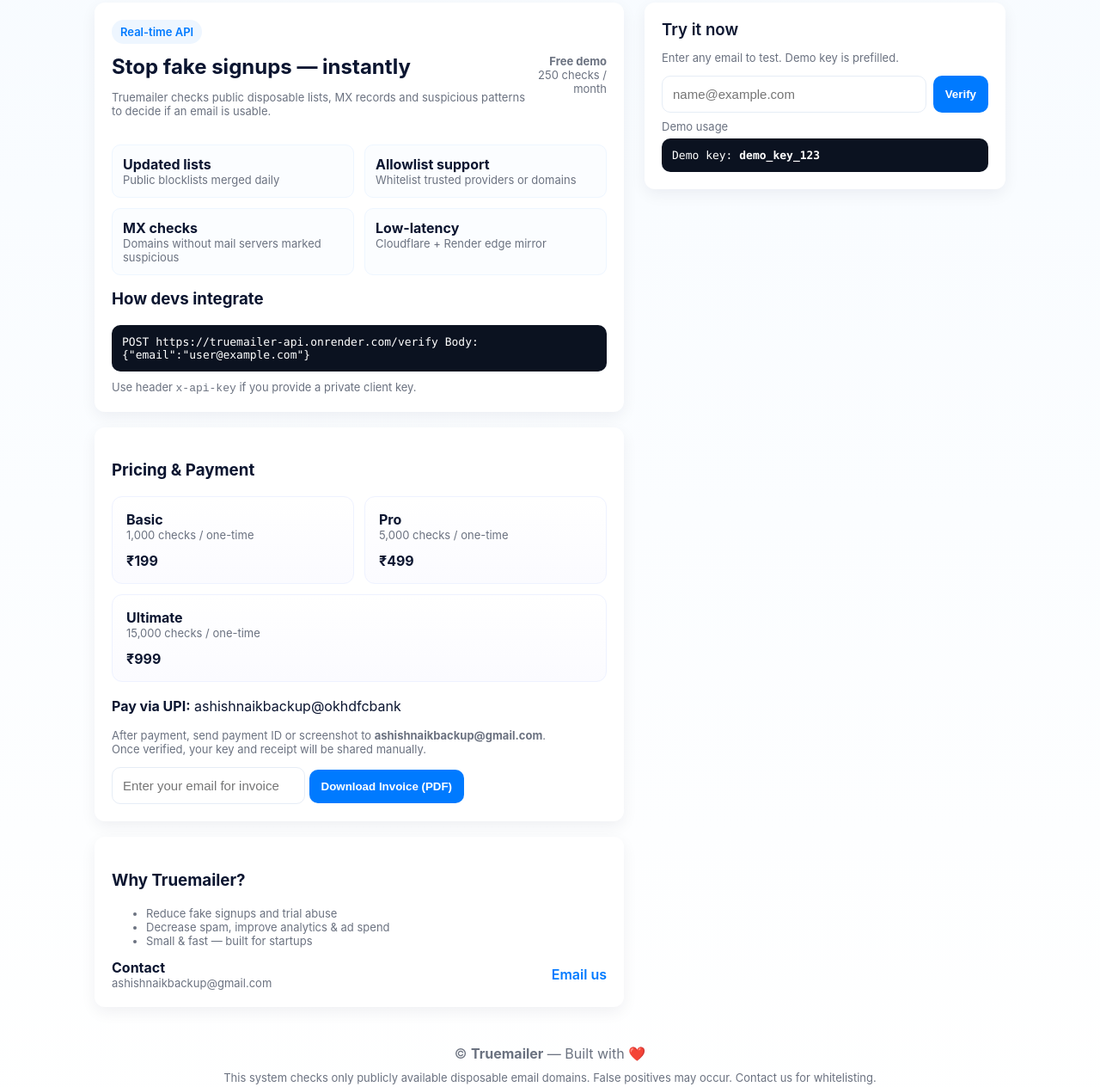
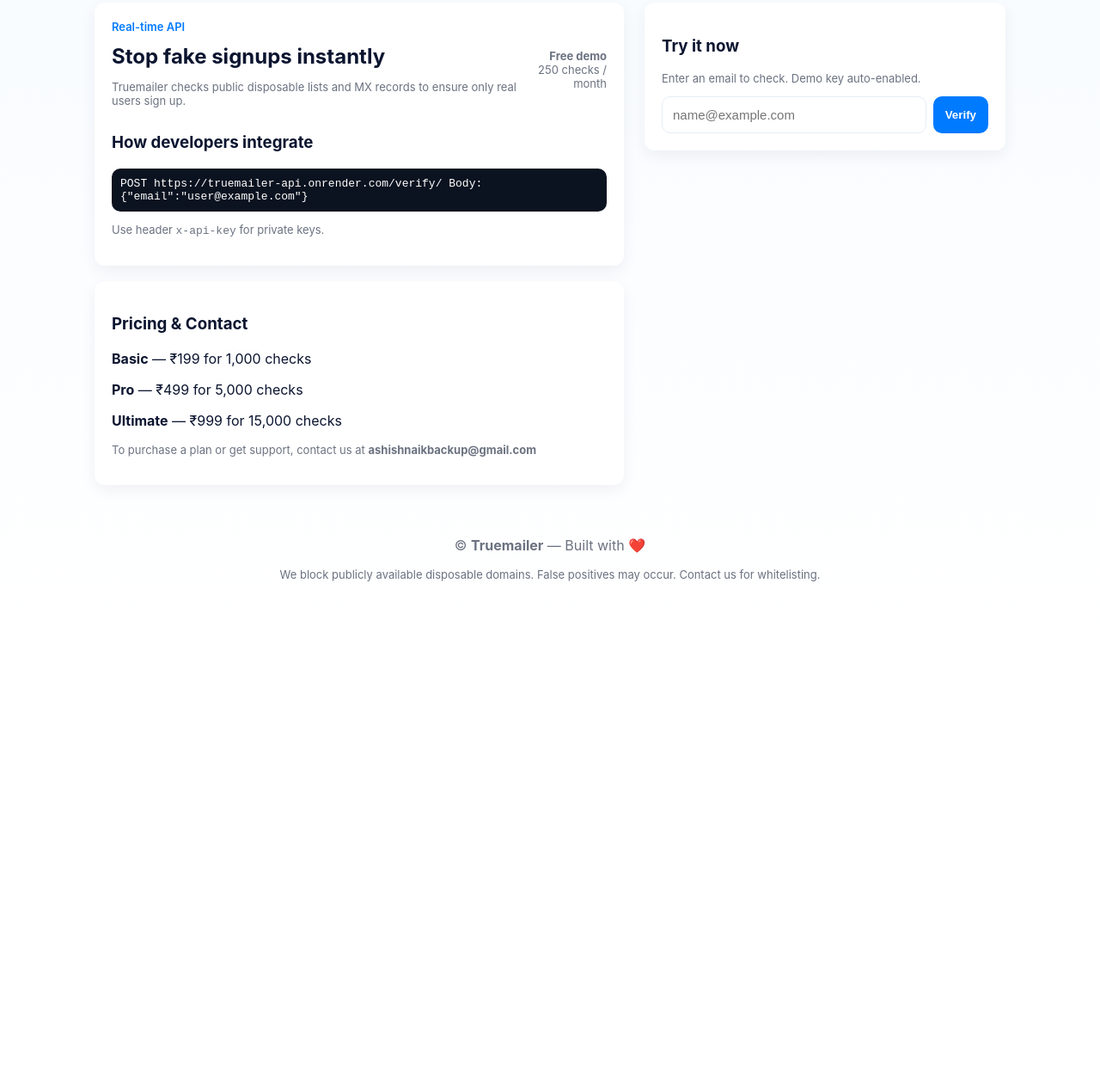
Before and after one commit to truemailer/website, a plain HTML site: page index.html in a window 1280 px wide. Shown: the part 143-1407 px from the top of the page at 86% size. After the commit the page ends 906 px from the top, so only its background shows below. Drawn offline with nearby package versions, Linux system fonts and the light colour scheme.

Commit message:
Update index.html

```diff
--- a/index.html
+++ b/index.html
@@ -3,51 +3,61 @@
 <head>
   <meta charset="utf-8" />
   <meta name="viewport" content="width=device-width,initial-scale=1" />
-  <title>Truemailer — Block disposable emails</title>
-  <meta name="description" content="Truemailer — real-time email verification API. Block disposable/temporary emails and accept only trusted providers." />
+  <title>Truemailer — Block Disposable Emails</title>
+  <meta name="description" content="Truemailer — real-time API to block disposable, fake, and temporary emails. Protect your signups and preserve trial integrity." />
+  <meta http-equiv="Cache-Control" content="no-cache, no-store, must-revalidate" />
   <link rel="icon" href="data:," />
   <script src="https://cdnjs.cloudflare.com/ajax/libs/jspdf/2.5.1/jspdf.umd.min.js"></script>
   <style>
-    :root{
-      --bg:#f7fbff;
-      --card:#ffffff;
-      --accent:#007aff;
-      --muted:#6b7280;
-      --dark:#0b1530;
-      --success:#16a34a;
-      --danger:#ef4444;
-      --radius:12px;
+    :root {
+      --bg: #f7fbff;
+      --card: #ffffff;
+      --accent: #007aff;
+      --muted: #6b7280;
+      --dark: #0b1530;
+      --success: #16a34a;
+      --danger: #ef4444;
+      --radius: 12px;
       font-family: Inter, system-ui, -apple-system, "Segoe UI", Roboto, "Helvetica Neue", Arial;
     }
-    *{box-sizing:border-box}
-    body{margin:0;background:linear-gradient(180deg,var(--bg),#fff);color:var(--dark);-webkit-font-smoothing:antialiased}
-    .container{max-width:1100px;margin:36px auto;padding:20px}
-    header{display:flex;align-items:center;gap:18px}
-    .logo{display:flex;align-items:center;gap:12px}
-    .logo svg{width:48px;height:48px}
-    h1{font-size:28px;margin:0}
-    p.lead{margin:8px 0 0;color:var(--muted)}
-    .grid{display:grid;grid-template-columns:1fr 420px;gap:24px;margin-top:28px}
-    .card{background:var(--card);border-radius:var(--radius);box-shadow:0 6px 18px rgba(11,21,48,0.06);padding:20px}
-    .demo-title{font-weight:600;margin:0 0 8px}
-    .input-row{display:flex;gap:8px}
-    input[type="text"], input[type="email"]{flex:1;padding:12px;border-radius:10px;border:1px solid #e6edf6;font-size:15px}
-    button.primary{background:var(--accent);color:#fff;padding:12px 14px;border-radius:10px;border:0;font-weight:600;cursor:pointer}
-    .result{margin-top:12px;padding:12px;border-radius:10px;background:#f0f6ff;color:var(--dark)}
-    .result.good{border-left:6px solid var(--success)}
-    .result.bad{border-left:6px solid var(--danger)}
-    .small{font-size:13px;color:var(--muted)}
-    .features{display:grid;grid-template-columns:repeat(2,1fr);gap:12px;margin-top:18px}
-    .feature{background:#fbfdff;padding:12px;border-radius:10px;border:1px solid #eef6ff}
-    .pricing{display:flex;gap:12px;margin-top:18px;flex-wrap:wrap}
-    .plan{flex:1;min-width:200px;padding:16px;border-radius:12px;background:linear-gradient(180deg,#fff,#fbfbff);border:1px solid #eef2ff}
-    footer{text-align:center;color:var(--muted);margin-top:26px;padding:18px 0}
-    @media(max-width:900px){.grid{grid-template-columns:1fr}.logo svg{width:42px;height:42px}.container{padding:12px}}
-    .tag{display:inline-block;background:#eef6ff;color:var(--accent);padding:6px 10px;border-radius:999px;font-weight:600;font-size:13px}
-    .api-snippet{background:#0b1220;color:#fff;padding:12px;border-radius:10px;font-family:ui-monospace, SFMono-Regular, Menlo, Monaco, "Roboto Mono", monospace;font-size:13px}
-    .contact-row{display:flex;gap:12px;align-items:center}
-    .contact-row a{color:var(--accent);text-decoration:none;font-weight:600}
-    .foot-note{font-size:13px;color:var(--muted);margin-top:10px}
+    * { box-sizing: border-box; }
+    body {
+      margin: 0;
+      background: linear-gradient(180deg, var(--bg), #fff);
+      color: var(--dark);
+      -webkit-font-smoothing: antialiased;
+    }
+    .container { max-width: 1100px; margin: 36px auto; padding: 20px; }
+    header { display: flex; align-items: center; gap: 18px; }
+    .logo { display: flex; align-items: center; gap: 12px; }
+    .logo svg { width: 48px; height: 48px; }
+    h1 { font-size: 28px; margin: 0; }
+    p.lead { margin: 8px 0 0; color: var(--muted); }
+    .grid { display: grid; grid-template-columns: 1fr 420px; gap: 24px; margin-top: 28px; }
+    .card {
+      background: var(--card);
+      border-radius: var(--radius);
+      box-shadow: 0 6px 18px rgba(11, 21, 48, 0.06);
+      padding: 20px;
+    }
+    .input-row { display: flex; gap: 8px; }
+    input[type="text"], input[type="email"] {
+      flex: 1; padding: 12px; border-radius: 10px;
+      border: 1px solid #e6edf6; font-size: 15px;
+    }
+    button.primary {
+      background: var(--accent); color: #fff;
+      padding: 12px 14px; border-radius: 10px;
+      border: 0; font-weight: 600; cursor: pointer;
+    }
+    .result {
+      margin-top: 12px; padding: 12px;
+      border-radius: 10px; background: #f0f6ff; color: var(--dark);
+    }
+    .result.good { border-left: 6px solid var(--success); }
+    .result.bad { border-left: 6px solid var(--danger); }
+    .small { font-size: 13px; color: var(--muted); }
+    footer { text-align: center; color: var(--muted); margin-top: 26px; padding: 18px 0; }
   </style>
 </head>
 <body>
@@ -72,165 +82,99 @@
         <div class="card">
           <div style="display:flex;justify-content:space-between;align-items:center">
             <div>
-              <div class="tag">Real-time API</div>
-              <h2 style="margin:12px 0 4px">Stop fake signups — instantly</h2>
-              <p class="small">Truemailer checks public disposable lists, MX records and suspicious patterns to decide if an email is usable.</p>
+              <div class="small" style="color:var(--accent);font-weight:600;">Real-time API</div>
+              <h2 style="margin:12px 0 4px">Stop fake signups instantly</h2>
+              <p class="small">Truemailer checks public disposable lists and MX records to ensure only real users sign up.</p>
             </div>
-            <div style="text-align:right" class="small">
+            <div class="small" style="text-align:right;">
               <div style="font-weight:700">Free demo</div>
               <div>250 checks / month</div>
             </div>
           </div>
 
-          <div class="features">
-            <div class="feature"><strong>Updated lists</strong><div class="small">Public blocklists merged daily</div></div>
-            <div class="feature"><strong>Allowlist support</strong><div class="small">Whitelist trusted providers or domains</div></div>
-            <div class="feature"><strong>MX checks</strong><div class="small">Domains without mail servers marked suspicious</div></div>
-            <div class="feature"><strong>Low-latency</strong><div class="small">Cloudflare + Render edge mirror</div></div>
-          </div>
-
-          <h3 style="margin-top:16px">How devs integrate</h3>
-          <div class="api-snippet" id="api-snippet">
-POST https://truemailer-api.onrender.com/verify
+          <h3 style="margin-top:16px">How developers integrate</h3>
+          <div class="small" style="background:#0b1220;color:white;padding:10px;border-radius:10px;font-family:monospace;">
+POST https://truemailer-api.onrender.com/verify/
 Body: {"email":"user@example.com"}
           </div>
-          <div class="foot-note">Use header <code>x-api-key</code> if you provide a private client key.</div>
+          <p class="small">Use header <code>x-api-key</code> for private keys.</p>
         </div>
 
         <div class="card" style="margin-top:18px">
-          <h3>Pricing & Payment</h3>
-          <div class="pricing">
-            <div class="plan"><strong>Basic</strong><div class="small">1,000 checks / one-time</div><div style="margin-top:12px;font-weight:700">₹199</div></div>
-            <div class="plan"><strong>Pro</strong><div class="small">5,000 checks / one-time</div><div style="margin-top:12px;font-weight:700">₹499</div></div>
-            <div class="plan"><strong>Ultimate</strong><div class="small">15,000 checks / one-time</div><div style="margin-top:12px;font-weight:700">₹999</div></div>
-          </div>
-
-          <div style="margin-top:18px">
-            <p><b>Pay via UPI:</b> ashishnaikbackup@okhdfcbank</p>
-            <p class="small">After payment, send payment ID or screenshot to <b>ashishnaikbackup@gmail.com</b>.<br>Once verified, your key and receipt will be shared manually.</p>
-
-            <div style="margin-top:10px">
-              <input type="email" id="invoiceEmail" placeholder="Enter your email for invoice" />
-              <button class="primary" onclick="generateInvoice()">Download Invoice (PDF)</button>
-            </div>
-          </div>
-        </div>
-
-        <div class="card" style="margin-top:18px">
-          <h3>Why Truemailer?</h3>
-          <ul class="small">
-            <li>Reduce fake signups and trial abuse</li>
-            <li>Decrease spam, improve analytics & ad spend</li>
-            <li>Small & fast — built for startups</li>
-          </ul>
-          <div style="margin-top:12px" class="contact-row">
-            <div><strong>Contact</strong><div class="small">ashishnaikbackup@gmail.com</div></div>
-            <div style="margin-left:auto"><a href="mailto:ashishnaikbackup@gmail.com">Email us</a></div>
-          </div>
+          <h3>Pricing & Contact</h3>
+          <p><b>Basic</b> — ₹199 for 1,000 checks</p>
+          <p><b>Pro</b> — ₹499 for 5,000 checks</p>
+          <p><b>Ultimate</b> — ₹999 for 15,000 checks</p>
+          <p style="margin-top:14px;" class="small">To purchase a plan or get support, contact us at <b>ashishnaikbackup@gmail.com</b></p>
         </div>
       </div>
 
-      <!-- Demo Panel -->
       <aside>
         <div class="card">
-          <h3 class="demo-title">Try it now</h3>
-          <p class="small">Enter any email to test. Demo key is prefilled.</p>
-
-          <div style="margin-top:12px">
-            <div class="input-row">
-              <input id="demo-email" type="text" placeholder="name@example.com" />
-              <button id="check-btn" class="primary">Verify</button>
-            </div>
-
-            <div style="margin-top:8px" class="small">
-              <label>Demo usage</label>
-              <div style="margin-top:6px" class="api-snippet">Demo key: <strong>demo_key_123</strong></div>
-            </div>
-
-            <div id="result" class="result" style="display:none"></div>
-            <div id="loader" class="small" style="display:none;margin-top:8px">⏳ Checking…</div>
+          <h3>Try it now</h3>
+          <p class="small">Enter an email to check. Demo key auto-enabled.</p>
+          <div class="input-row">
+            <input id="demo-email" type="text" placeholder="name@example.com" />
+            <button id="check-btn" class="primary">Verify</button>
           </div>
+          <div id="result" class="result" style="display:none;"></div>
+          <div id="loader" class="small" style="display:none;margin-top:8px;">⏳ Checking…</div>
         </div>
       </aside>
     </div>
 
     <footer>
-      <div>© <strong>Truemailer</strong> — Built with ❤️</div>
-      <div class="foot-note">This system checks only publicly available disposable email domains. False positives may occur. Contact us for whitelisting.</div>
+      <p>© <strong>Truemailer</strong> — Built with ❤️</p>
+      <p class="small">We block publicly available disposable domains. False positives may occur. Contact us for whitelisting.</p>
     </footer>
   </div>
 
   <script>
-    const WORKER_URL = "https://truemailer-api.onrender.com/verify";
+    const WORKER_URL = "https://truemailer-api.onrender.com/verify/";
     const btn = document.getElementById("check-btn");
     const emailInput = document.getElementById("demo-email");
     const resultDiv = document.getElementById("result");
     const loader = document.getElementById("loader");
 
-    function showResult(obj){
+    function showResult(obj) {
       resultDiv.style.display = "block";
       resultDiv.className = "result " + (obj.is_disposable || obj.valid === false ? "bad" : "good");
-      if(obj.valid === false || obj.is_disposable){
-        resultDiv.innerHTML = `<strong style="color:var(--danger)">Blocked:</strong> ${obj.reason || "Disposable or invalid"}<div class="small" style="margin-top:8px">${obj.email}</div>`;
-      } else {
-        resultDiv.innerHTML = `<strong style="color:var(--success)">Allowed:</strong> ${obj.reason || "Valid"}<div class="small" style="margin-top:8px">${obj.email}</div>`;
-      }
+      resultDiv.innerHTML = obj.valid === false || obj.is_disposable
+        ? `❌ <strong>Blocked:</strong> ${obj.reason || "Disposable or invalid"}<div class="small">${obj.email}</div>`
+        : `✅ <strong>Allowed:</strong> ${obj.reason || "Valid"}<div class="small">${obj.email}</div>`;
     }
 
-    btn.addEventListener("click", async () => {
+    async function checkEmail() {
       const email = emailInput.value.trim();
-      if(!email){ resultDiv.style.display="block"; resultDiv.className="result bad"; resultDiv.innerText="Please type an email."; return; }
+      if (!email) {
+        resultDiv.style.display = "block";
+        resultDiv.className = "result bad";
+        resultDiv.innerText = "Please type an email.";
+        return;
+      }
       loader.style.display = "block";
       resultDiv.style.display = "none";
-      try{
+      try {
         const res = await fetch(WORKER_URL, {
           method: "POST",
           headers: { "Content-Type": "application/json" },
           body: JSON.stringify({ email, api_key: "demo_key_123" })
         });
         const data = await res.json();
-        let parsed = { valid: true, is_disposable: false, reason: "Valid", email };
-        if(typeof data === "object"){
-          parsed.valid = data.valid !== undefined ? data.valid : (data.is_disposable === undefined ? true : !data.is_disposable);
-          parsed.is_disposable = data.is_disposable !== undefined ? data.is_disposable : (!parsed.valid);
-          parsed.reason = data.reason || data.message || (parsed.is_disposable ? "Blocked" : "Allowed");
-          parsed.email = data.email || email;
-        }
-        showResult(parsed);
-      }catch(err){
+        showResult(data);
+      } catch {
         resultDiv.style.display = "block";
-        resultDiv.className="result bad";
-        resultDiv.innerText = "⚠️ Network or server error. Try again later.";
-      }finally{
+        resultDiv.className = "result bad";
+        resultDiv.innerText = "⚠️ Server unreachable. Try again later.";
+      } finally {
         loader.style.display = "none";
       }
+    }
+
+    btn.addEventListener("click", checkEmail);
+    emailInput.addEventListener("keypress", (e) => {
+      if (e.key === "Enter") checkEmail();
     });
-
-    async function generateInvoice() {
-      const { jsPDF } = window.jspdf;
-      const email = document.getElementById('invoiceEmail').value.trim();
-      if (!email) return alert("Please enter your email first.");
-      const doc = new jsPDF();
-      doc.setFont("helvetica","normal");
-      doc.setFontSize(18);
-      doc.text("Truemailer Invoice", 20, 20);
-      doc.setFontSize(12);
-      doc.text("Email: " + email, 20, 35);
-      doc.text("UPI: ashishnaikbackup@okhdfcbank", 20, 45);
-      doc.text("Send payment proof to: ashishnaikbackup@gmail.com", 20, 55);
-      doc.text("----------------------------------------------------", 20, 65);
-      doc.text("Plans:", 20, 75);
-      doc.text("Basic - ₹199 (1,000 checks)", 20, 85);
-      doc.text("Pro - ₹499 (5,000 checks)", 20, 95);
-      doc.text("Ultimate - ₹999 (15,000 checks)", 20, 105);
-      doc.text("----------------------------------------------------", 20, 115);
-      doc.text("Note:", 20, 125);
-      doc.text("- Please email payment proof after UPI transfer.", 20, 135);
-      doc.text("- Once verified, your key and official invoice will be sent manually.", 20, 145);
-      doc.text("----------------------------------------------------", 20, 155);
-      doc.text("Auto-generated by Truemailer System — No signature required", 20, 165);
-      doc.save(`Truemailer_Invoice_${email}.pdf`);
-    }
   </script>
 </body>
-  </html>
+</html>
```
